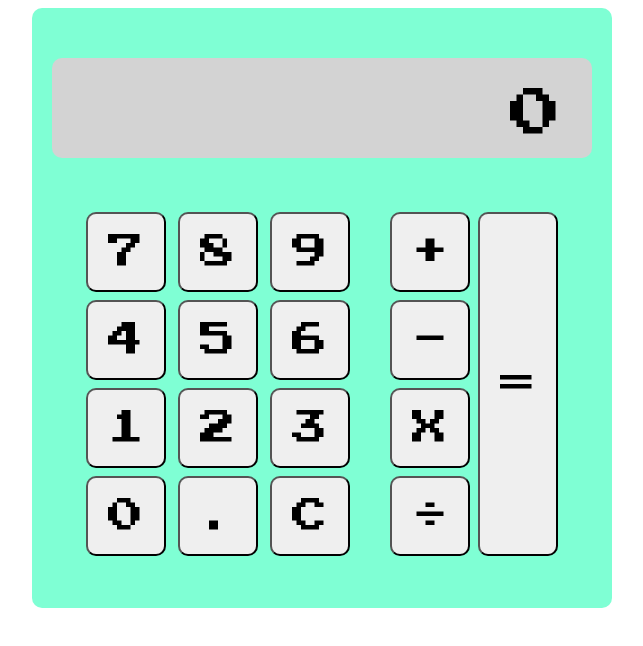
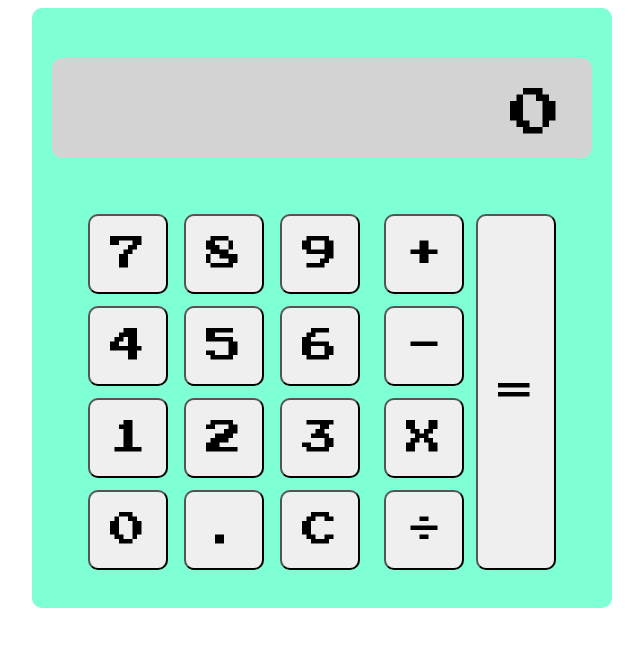
Before and after one commit to singhalex/calculator, a plain HTML site: page index.html in a window 1280 px wide. Shown: the whole page, without its empty margins (318-961 px from the left). Drawn offline with Linux system fonts and the light colour scheme.

```diff
--- a/style.css
+++ b/style.css
@@ -1,7 +1,7 @@
 button {
     font-size: 36px;
     font-family: 'Press Start 2P', cursive;
-    margin: 4px;
+    margin: 6px;
     border-radius: 10px;
     padding: 20px
 }
```
